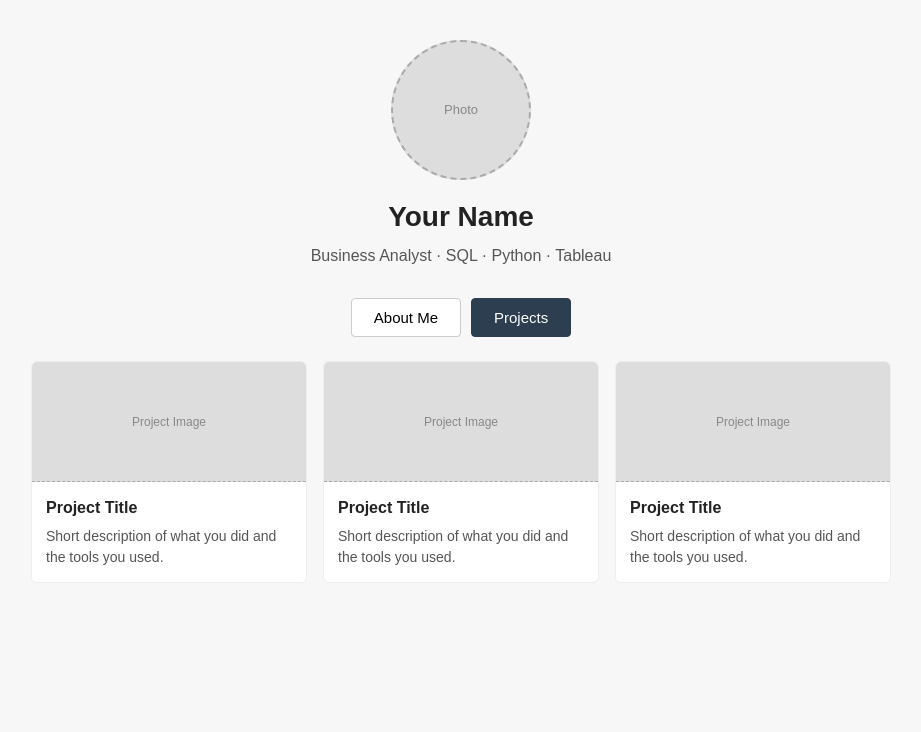
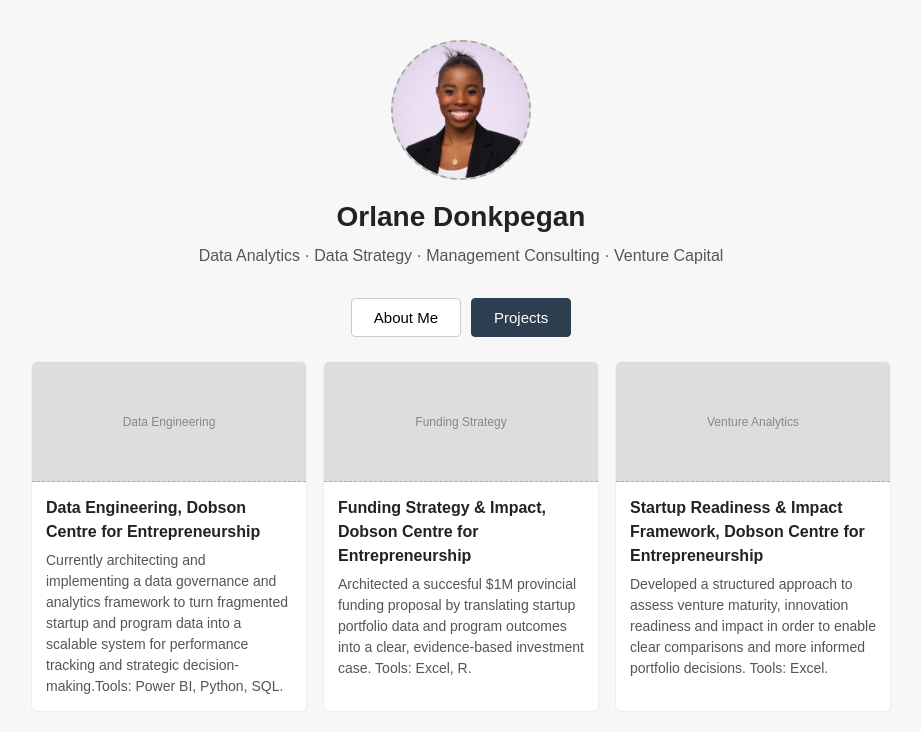
Before and after one commit to orlanedonkpegan/orlanedonkpegan.github.io, a plain HTML site: page index.html in a window 1280 px wide. Both pictures are taken after a click on the button "Projects". Shown: the whole page, without its empty margins (179-1100 px from the left). Drawn offline with Linux system fonts and the light colour scheme.

Commit message:
Finalize portfolio contet and profile

```diff
--- a/index.html
+++ b/index.html
@@ -152,10 +152,10 @@
          ============================================================ -->
       <header>
         <!-- Replace this div with <img src="your-photo.jpg" class="photo"> -->
-        <div class="photo">Photo</div>
+        <img src="orlane-photo.jpeg" class="photo" alt="Orlane Donkpegan">
 
-        <h1>Your Name</h1>
-        <p>Business Analyst · SQL · Python · Tableau</p>
+        <h1>Orlane Donkpegan </h1>
+        <p>Data Analytics · Data Strategy · Management Consulting · Venture Capital </p>
       </header>
 
       <!-- ============================================================
@@ -179,6 +179,17 @@
            and research. I use data analytics and business stratey to solve complex problems and support decision-making,
            with a strong interest in consulting, venture capital and investement strategy.
           </p>
+
+          <h2>Experience</h2>
+
+<p><strong>Data Engineering & Strategy Lead — McGill Dobson Centre for Entrepreneurship</strong><br>
+Build executive reporting capabilities and streamline information flows across programs, improving visibility into performance and operational priorities.</p>
+
+<p><strong>EDI Associate — McGill Desautels Faculty of Management</strong><br>
+Develop leadership-facing briefs and coordinate cross-functional workstreams across faculty, researchers, and administrative teams.</p>
+
+<p><strong>Admissions & Partnerships Analyst, Intern — Centennial Academy</strong><br>
+Managed the admissions pipeline and external partnerships, aligning recruitment efforts across internal teams and key stakeholders.</p>
         </div>
       </div>
 
@@ -187,28 +198,31 @@
         <div class="cards">
           <!-- CARD 1 -->
           <div class="card">
-            <div class="card-photo">Project Image</div>
+            <div class="card-photo">Data Engineering</div>
             <div class="card-text">
-              <h3>Project Title</h3>
-              <p>Short description of what you did and the tools you used.</p>
+              <h3>Data Engineering, Dobson Centre for Entrepreneurship</h3>
+              <p>Currently architecting and implementing a data governance and analytics framework to turn fragmented startup and
+                program data into a scalable system for performance tracking and strategic decision-making.Tools: Power BI, Python, SQL. </p>
             </div>
           </div>
 
           <!-- CARD 2 -->
           <div class="card">
-            <div class="card-photo">Project Image</div>
+            <div class="card-photo">Funding Strategy</div>
             <div class="card-text">
-              <h3>Project Title</h3>
-              <p>Short description of what you did and the tools you used.</p>
+              <h3>Funding Strategy & Impact, Dobson Centre for Entrepreneurship</h3>
+              <p>Architected a succesful $1M provincial funding proposal by translating startup portfolio data
+                and program outcomes into a clear, evidence-based investment case. Tools: Excel, R.</p>
             </div>
           </div>
 
           <!-- CARD 3 -->
           <div class="card">
-            <div class="card-photo">Project Image</div>
+            <div class="card-photo">Venture Analytics</div>
             <div class="card-text">
-              <h3>Project Title</h3>
-              <p>Short description of what you did and the tools you used.</p>
+              <h3>Startup Readiness & Impact Framework, Dobson Centre for Entrepreneurship</h3>
+              <p>Developed a structured approach to assess venture maturity, innovation readiness and impact
+                in order to enable clear comparisons and more informed portfolio decisions. Tools: Excel.</p>
             </div>
           </div>
         </div>
```
Also changed, not shown: orlane-photo.jpeg (added).
